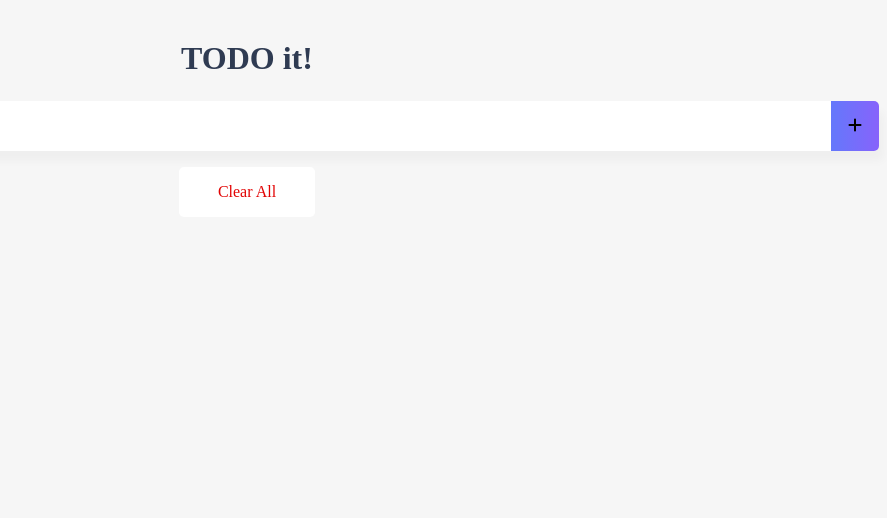
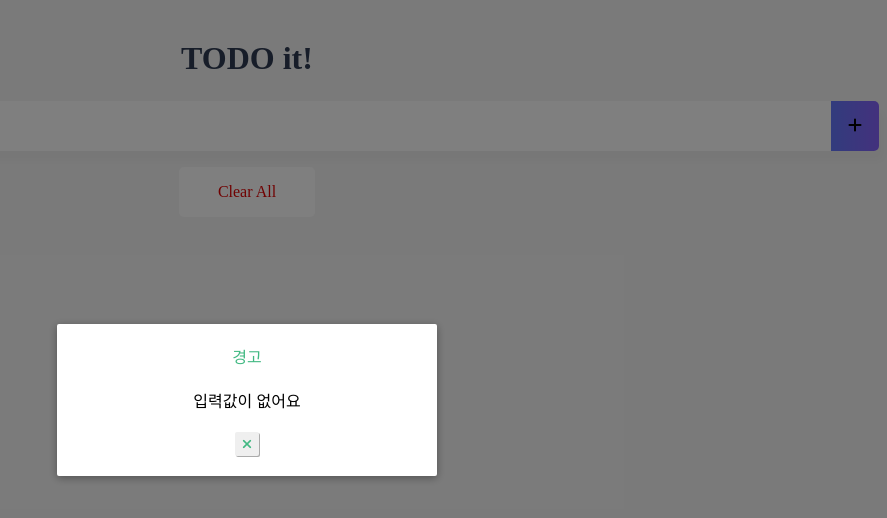
Before and after one commit to RDDcat/Vue_Study, a Vue app in the folder vue-todo/: page / in a window 1280 px wide. Shown: the top 518 px of the page, without its empty margins (393-1280 px from the left). Built offline with nearby package versions, Linux system fonts and the light colour scheme.

Commit message:
[UPDATE] 모달 업데이트

```diff
--- a/vue-todo/src/components/TodoInput.vue
+++ b/vue-todo/src/components/TodoInput.vue
@@ -5,13 +5,19 @@
             <i class="fa-solid fa-plus"></i>
         </span>
     </div>
+    <TodoModal v-if="showModal" @close="showModal=false">
+        <template #header>경고</template>
+        <template #body>입력값이 없어요</template>
+    </TodoModal>
 </template>
+<script>
+import TodoModal from '@/components/common/TodoModal'
 
-<script>
 export default {
     data(){
         return {
             newTodoItem: "",
+            showModal: true,
         }
     },
     methods:{
@@ -20,6 +26,8 @@
             if(this.newTodoItem!==''){
                 this.$emit('addTodoItem', this.newTodoItem);
                 this.clearInput();
+            } else {
+                this.showModal=true;
             }
 
         },
@@ -28,7 +36,11 @@
             this.newTodoItem = "";
         }
 
+    },
+    components:{
+        TodoModal,
     }
+
 
 }
 </script>
--- /dev/null
+++ b/vue-todo/src/components/common/TodoModal.vue
@@ -0,0 +1,116 @@
+<template>
+    <!-- template for the modal component -->
+    <transition appear name="TodoModal">
+    <div class="modal-mask">
+        <div class="modal-wrapper">
+        <div class="modal-container">
+
+            <div class="modal-header">
+            <slot name="header">
+                default header
+            </slot>
+            </div>
+
+            <div class="modal-body">
+            <slot name="body">
+                default body
+            </slot>
+            </div>
+
+            <div class="modal-footer">
+            <slot name="footer">
+                <button class="modal-default-button" @click="$emit('close')">
+                    <i class="fa-solid fa-xmark"></i>
+                </button>
+            </slot>
+            </div>
+        </div>
+        </div>
+    </div>
+    </transition>
+</template>
+
+<script>
+export default {
+
+}
+</script>
+
+<style>
+.modal-mask {
+    position: fixed;
+    z-index: 9998;
+    top: 0;
+    left: 0;
+    width: 100%;
+    height: 100%;
+    background-color: rgba(0, 0, 0, 0.5);
+    display: table;
+    transition: opacity 0.3s ease;
+}
+
+.modal-wrapper {
+    display: table-cell;
+    vertical-align: middle;
+}
+
+.modal-container {
+    width: 20rem;
+    margin: 0px auto;
+    padding: 20px 30px;
+    background-color: #fff;
+    border-radius: 2px;
+    box-shadow: 0 2px 8px rgba(0, 0, 0, 0.33);
+    transition: all 0.3s ease;
+    font-family: Helvetica, Arial, sans-serif;
+}
+
+.modal-header {
+    margin-top: 0;
+    color: #42b983;
+}
+
+.modal-body {
+    margin: 20px 0;
+}
+
+
+.modal-default-button {
+    float:none;
+    width: 1.5rem;
+    height: 1.5rem;
+    color: #42b983;
+    border-radius: 2px;
+    border: 0px;
+    box-shadow: 1px 1px rgba(0, 0, 0, 0.33);
+}
+.modal-default-button:active{
+    background-color: #747474;
+
+}
+
+
+/*
+ * The following styles are auto-applied to elements with
+ * transition="modal" when their visibility is toggled
+ * by Vue.js.
+ *
+ * You can easily play with the modal transition by editing
+ * these styles.
+ */
+
+.modal-enter {
+    opacity: 0;
+}
+
+.modal-leave-active {
+    opacity: 0;
+}
+
+.modal-enter .modal-container,
+.modal-leave-active .modal-container {
+    -webkit-transform: scale(1.1);
+    transform: scale(1.1);
+}
+
+</style>
```
